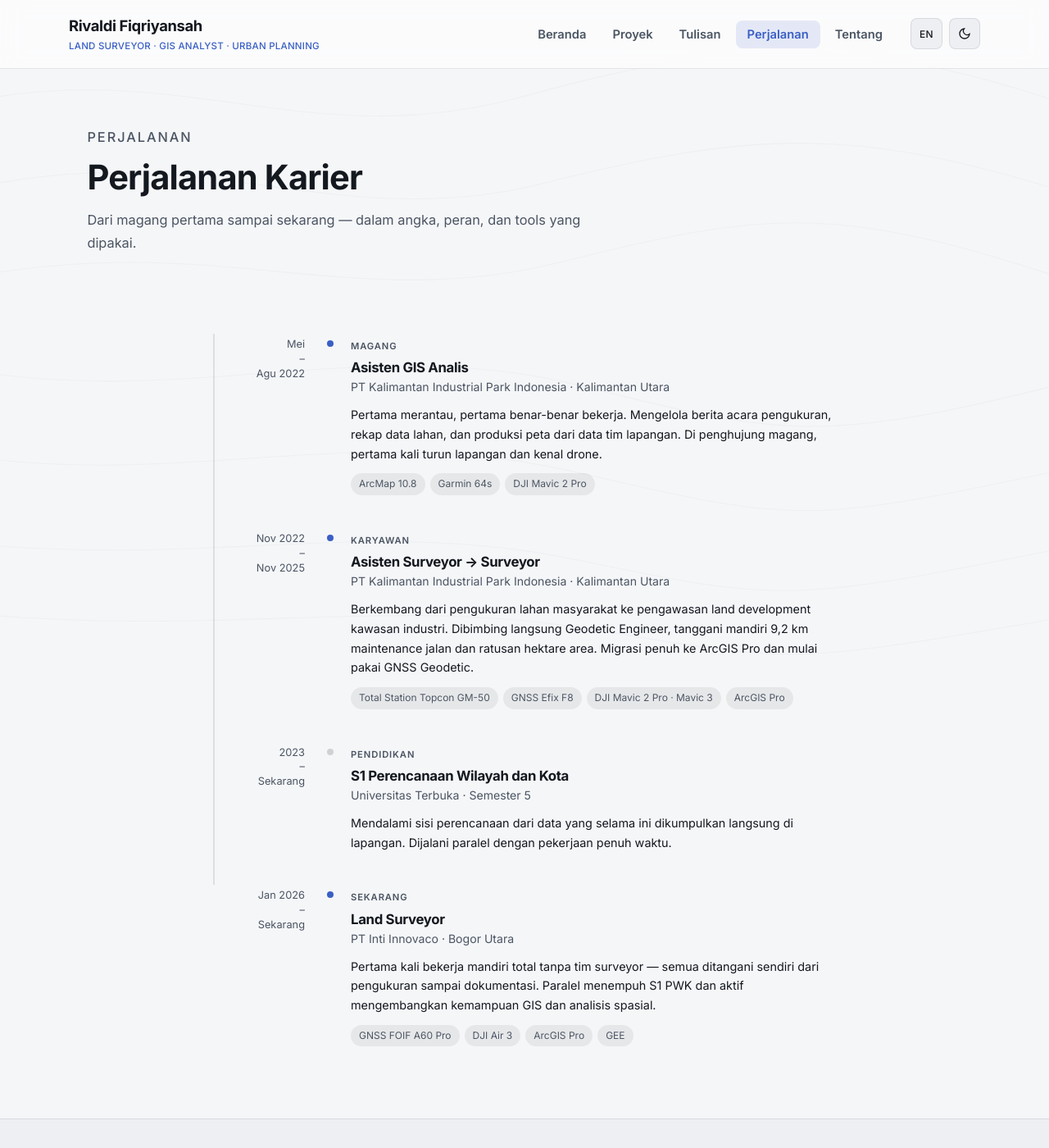
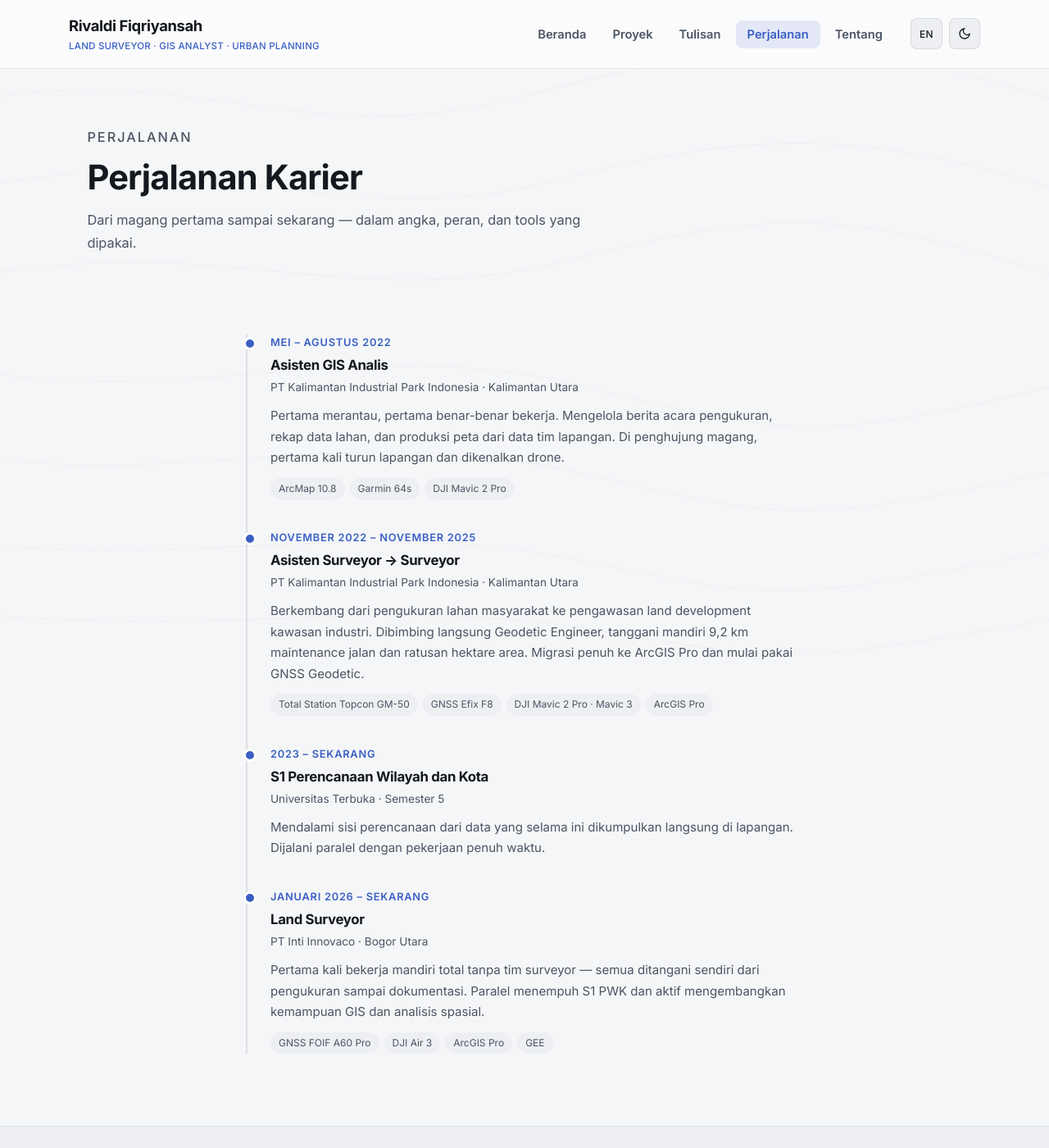
Before and after one commit to RivaldiMpam/RivaldiMpam.github.io, a Jekyll site: the page built from journey.md, in a window 1280 px wide and 1400 px high. Shown: the whole window at 82% size. Built offline with Jekyll 4.4.1, drawn with Linux system fonts in a browser that asks for light colours.

Commit message:
Update journey.md

```diff
--- a/journey.md
+++ b/journey.md
@@ -16,96 +16,81 @@ description: "Perjalanan karier Rivaldi Fiqriyansah — dari magang pertama di K
 </div>
 
 <div class="section">
-  <div class="section-inner" style="max-width:760px;">
+  <div class="section-inner" style="max-width:680px;">
+    <div class="timeline">
 
-    <div style="display:flex; flex-direction:column; gap:0;">
-
-      <!-- ENTRY 1 -->
-      <div style="display:grid; grid-template-columns:110px 1fr; gap:8px 32px; padding-bottom:40px; border-left:2px solid var(--border); padding-left:0; position:relative;">
-        <div style="text-align:right; padding-top:4px;">
-          <div style="font-size:0.8rem; color:var(--text-muted); line-height:1.4;">Mei<br>–<br>Agu 2022</div>
+      <div class="timeline-item">
+        <div class="timeline-date i18n" data-id="Mei – Agustus 2022" data-en="May – August 2022">Mei – Agustus 2022</div>
+        <h3 class="i18n" data-id="Asisten GIS Analis" data-en="GIS Analyst Assistant">Asisten GIS Analis
+          <span style="font-weight:400; color:var(--text-muted);"> · Magang</span>
+        </h3>
+        <div style="font-size:0.85rem; color:var(--text-muted); margin-bottom:10px;">
+          PT Kalimantan Industrial Park Indonesia · Kalimantan Utara
         </div>
-        <div style="padding-left:24px; position:relative;">
-          <div style="position:absolute; left:-7px; top:6px; width:12px; height:12px; border-radius:50%; background:var(--accent,#3b7cf4); border:2px solid var(--bg,#fff);"></div>
-          <span style="font-size:0.7rem; font-weight:600; letter-spacing:.08em; text-transform:uppercase; color:var(--text-muted);" class="i18n" data-id="Magang" data-en="Internship">Magang</span>
-          <h2 style="font-size:1.05rem; margin:4px 0 2px;" class="i18n" data-id="Asisten GIS Analis" data-en="GIS Analyst Assistant">Asisten GIS Analis</h2>
-          <div style="font-size:0.88rem; color:var(--text-muted); margin-bottom:10px;">PT Kalimantan Industrial Park Indonesia · Kalimantan Utara</div>
-          <p style="font-size:0.9rem; line-height:1.65; margin:0 0 12px;" class="i18n"
-             data-id="Pertama merantau, pertama benar-benar bekerja. Mengelola berita acara pengukuran, rekap data lahan, dan produksi peta dari data tim lapangan. Di penghujung magang, pertama kali turun lapangan dan kenal drone."
-             data-en="First time living away from home, first real job. Managing survey minutes, land data recaps, and map production from field team data. At the end of the internship, first time going to the field and being introduced to drones.">
-            Pertama merantau, pertama benar-benar bekerja. Mengelola berita acara pengukuran, rekap data lahan, dan produksi peta dari data tim lapangan. Di penghujung magang, pertama kali turun lapangan dan kenal drone.
-          </p>
-          <div style="display:flex; flex-wrap:wrap; gap:6px;">
-            <span style="font-size:0.75rem; padding:3px 10px; border-radius:100px; background:var(--surface-alt,rgba(0,0,0,.06)); color:var(--text-muted);">ArcMap 10.8</span>
-            <span style="font-size:0.75rem; padding:3px 10px; border-radius:100px; background:var(--surface-alt,rgba(0,0,0,.06)); color:var(--text-muted);">Garmin 64s</span>
-            <span style="font-size:0.75rem; padding:3px 10px; border-radius:100px; background:var(--surface-alt,rgba(0,0,0,.06)); color:var(--text-muted);">DJI Mavic 2 Pro</span>
-          </div>
+        <p class="i18n"
+           data-id="Pertama merantau, pertama benar-benar bekerja. Mengelola berita acara pengukuran, rekap data lahan, dan produksi peta dari data tim lapangan. Di penghujung magang, pertama kali turun lapangan dan dikenalkan drone."
+           data-en="First time living away from home, first real job. Managing survey records, land data recaps, and map production from field team data. At the end of the internship, first time going into the field and being introduced to drones.">
+          Pertama merantau, pertama benar-benar bekerja. Mengelola berita acara pengukuran, rekap data lahan, dan produksi peta dari data tim lapangan. Di penghujung magang, pertama kali turun lapangan dan dikenalkan drone.
+        </p>
+        <div style="display:flex; flex-wrap:wrap; gap:6px; margin-top:12px;">
+          <span style="font-size:0.75rem; padding:3px 10px; border-radius:100px; background:var(--surface-2); color:var(--text-muted);">ArcMap 10.8</span>
+          <span style="font-size:0.75rem; padding:3px 10px; border-radius:100px; background:var(--surface-2); color:var(--text-muted);">Garmin 64s</span>
+          <span style="font-size:0.75rem; padding:3px 10px; border-radius:100px; background:var(--surface-2); color:var(--text-muted);">DJI Mavic 2 Pro</span>
         </div>
       </div>
 
-      <!-- ENTRY 2 -->
-      <div style="display:grid; grid-template-columns:110px 1fr; gap:8px 32px; padding-bottom:40px; border-left:2px solid var(--border); padding-left:0; position:relative;">
-        <div style="text-align:right; padding-top:4px;">
-          <div style="font-size:0.8rem; color:var(--text-muted); line-height:1.4;">Nov 2022<br>–<br>Nov 2025</div>
+      <div class="timeline-item">
+        <div class="timeline-date i18n" data-id="November 2022 – November 2025" data-en="November 2022 – November 2025">November 2022 – November 2025</div>
+        <h3 class="i18n" data-id="Asisten Surveyor → Surveyor" data-en="Surveyor Assistant → Surveyor">Asisten Surveyor → Surveyor</h3>
+        <div style="font-size:0.85rem; color:var(--text-muted); margin-bottom:10px;">
+          PT Kalimantan Industrial Park Indonesia · Kalimantan Utara
         </div>
-        <div style="padding-left:24px; position:relative;">
-          <div style="position:absolute; left:-7px; top:6px; width:12px; height:12px; border-radius:50%; background:var(--accent,#3b7cf4); border:2px solid var(--bg,#fff);"></div>
-          <span style="font-size:0.7rem; font-weight:600; letter-spacing:.08em; text-transform:uppercase; color:var(--text-muted);" class="i18n" data-id="Karyawan" data-en="Full-time">Karyawan</span>
-          <h2 style="font-size:1.05rem; margin:4px 0 2px;" class="i18n" data-id="Asisten Surveyor → Surveyor" data-en="Surveyor Assistant → Surveyor">Asisten Surveyor → Surveyor</h2>
-          <div style="font-size:0.88rem; color:var(--text-muted); margin-bottom:10px;">PT Kalimantan Industrial Park Indonesia · Kalimantan Utara</div>
-          <p style="font-size:0.9rem; line-height:1.65; margin:0 0 12px;" class="i18n"
-             data-id="Berkembang dari pengukuran lahan masyarakat ke pengawasan land development kawasan industri. Dibimbing langsung Geodetic Engineer, tanggani mandiri 9,2 km maintenance jalan dan ratusan hektare area. Migrasi penuh ke ArcGIS Pro dan mulai pakai GNSS Geodetic."
-             data-en="Grew from community land surveys to supervising industrial land development. Mentored by a Geodetic Engineer, independently handled 9.2 km of road maintenance and hundreds of hectares. Fully migrated to ArcGIS Pro and started using Geodetic GNSS.">
-            Berkembang dari pengukuran lahan masyarakat ke pengawasan land development kawasan industri. Dibimbing langsung Geodetic Engineer, tanggani mandiri 9,2 km maintenance jalan dan ratusan hektare area. Migrasi penuh ke ArcGIS Pro dan mulai pakai GNSS Geodetic.
-          </p>
-          <div style="display:flex; flex-wrap:wrap; gap:6px;">
-            <span style="font-size:0.75rem; padding:3px 10px; border-radius:100px; background:var(--surface-alt,rgba(0,0,0,.06)); color:var(--text-muted);">Total Station Topcon GM-50</span>
-            <span style="font-size:0.75rem; padding:3px 10px; border-radius:100px; background:var(--surface-alt,rgba(0,0,0,.06)); color:var(--text-muted);">GNSS Efix F8</span>
-            <span style="font-size:0.75rem; padding:3px 10px; border-radius:100px; background:var(--surface-alt,rgba(0,0,0,.06)); color:var(--text-muted);">DJI Mavic 2 Pro · Mavic 3</span>
-            <span style="font-size:0.75rem; padding:3px 10px; border-radius:100px; background:var(--surface-alt,rgba(0,0,0,.06)); color:var(--text-muted);">ArcGIS Pro</span>
-          </div>
+        <p class="i18n"
+           data-id="Berkembang dari pengukuran lahan masyarakat ke pengawasan land development kawasan industri. Dibimbing langsung Geodetic Engineer, tanggani mandiri 9,2 km maintenance jalan dan ratusan hektare area. Migrasi penuh ke ArcGIS Pro dan mulai pakai GNSS Geodetic."
+           data-en="Grew from community land surveys to supervising industrial land development. Mentored by a Geodetic Engineer, independently handled 9.2 km of road maintenance and hundreds of hectares. Fully migrated to ArcGIS Pro and started using Geodetic GNSS.">
+          Berkembang dari pengukuran lahan masyarakat ke pengawasan land development kawasan industri. Dibimbing langsung Geodetic Engineer, tanggani mandiri 9,2 km maintenance jalan dan ratusan hektare area. Migrasi penuh ke ArcGIS Pro dan mulai pakai GNSS Geodetic.
+        </p>
+        <div style="display:flex; flex-wrap:wrap; gap:6px; margin-top:12px;">
+          <span style="font-size:0.75rem; padding:3px 10px; border-radius:100px; background:var(--surface-2); color:var(--text-muted);">Total Station Topcon GM-50</span>
+          <span style="font-size:0.75rem; padding:3px 10px; border-radius:100px; background:var(--surface-2); color:var(--text-muted);">GNSS Efix F8</span>
+          <span style="font-size:0.75rem; padding:3px 10px; border-radius:100px; background:var(--surface-2); color:var(--text-muted);">DJI Mavic 2 Pro · Mavic 3</span>
+          <span style="font-size:0.75rem; padding:3px 10px; border-radius:100px; background:var(--surface-2); color:var(--text-muted);">ArcGIS Pro</span>
         </div>
       </div>
 
-      <!-- ENTRY 3: Pendidikan (parallel) -->
-      <div style="display:grid; grid-template-columns:110px 1fr; gap:8px 32px; padding-bottom:40px; border-left:2px solid var(--border); padding-left:0; position:relative;">
-        <div style="text-align:right; padding-top:4px;">
-          <div style="font-size:0.8rem; color:var(--text-muted); line-height:1.4;">2023<br>–<br>Sekarang</div>
+      <div class="timeline-item">
+        <div class="timeline-date i18n" data-id="2023 – Sekarang" data-en="2023 – Present">2023 – Sekarang</div>
+        <h3 class="i18n" data-id="S1 Perencanaan Wilayah dan Kota" data-en="BSc Urban & Regional Planning">S1 Perencanaan Wilayah dan Kota
+          <span style="font-weight:400; color:var(--text-muted);"> · Pendidikan</span>
+        </h3>
+        <div style="font-size:0.85rem; color:var(--text-muted); margin-bottom:10px;">
+          Universitas Terbuka · Semester 5
         </div>
-        <div style="padding-left:24px; position:relative;">
-          <div style="position:absolute; left:-7px; top:6px; width:12px; height:12px; border-radius:50%; background:var(--surface-alt,rgba(0,0,0,.15)); border:2px solid var(--bg,#fff);"></div>
-          <span style="font-size:0.7rem; font-weight:600; letter-spacing:.08em; text-transform:uppercase; color:var(--text-muted);" class="i18n" data-id="Pendidikan" data-en="Education">Pendidikan</span>
-          <h2 style="font-size:1.05rem; margin:4px 0 2px;" class="i18n" data-id="S1 Perencanaan Wilayah dan Kota" data-en="BSc Urban & Regional Planning">S1 Perencanaan Wilayah dan Kota</h2>
-          <div style="font-size:0.88rem; color:var(--text-muted); margin-bottom:10px;">Universitas Terbuka · Semester 5</div>
-          <p style="font-size:0.9rem; line-height:1.65; margin:0;" class="i18n"
-             data-id="Mendalami sisi perencanaan dari data yang selama ini dikumpulkan langsung di lapangan. Dijalani paralel dengan pekerjaan penuh waktu."
-             data-en="Going deeper into the planning side of data collected directly in the field. Pursued in parallel with full-time work.">
-            Mendalami sisi perencanaan dari data yang selama ini dikumpulkan langsung di lapangan. Dijalani paralel dengan pekerjaan penuh waktu.
-          </p>
-        </div>
+        <p class="i18n"
+           data-id="Mendalami sisi perencanaan dari data yang selama ini dikumpulkan langsung di lapangan. Dijalani paralel dengan pekerjaan penuh waktu."
+           data-en="Going deeper into the planning side of data collected directly in the field. Pursued in parallel with full-time work.">
+          Mendalami sisi perencanaan dari data yang selama ini dikumpulkan langsung di lapangan. Dijalani paralel dengan pekerjaan penuh waktu.
+        </p>
       </div>
 
-      <!-- ENTRY 4 -->
-      <div style="display:grid; grid-template-columns:110px 1fr; gap:8px 32px; padding-bottom:0; border-left:2px solid transparent; padding-left:0; position:relative;">
-        <div style="text-align:right; padding-top:4px;">
-          <div style="font-size:0.8rem; color:var(--text-muted); line-height:1.4;">Jan 2026<br>–<br>Sekarang</div>
+      <div class="timeline-item">
+        <div class="timeline-date i18n" data-id="Januari 2026 – Sekarang" data-en="January 2026 – Present">Januari 2026 – Sekarang</div>
+        <h3 class="i18n" data-id="Land Surveyor" data-en="Land Surveyor">Land Surveyor
+          <span style="font-weight:400; color:var(--accent);"> · Sekarang</span>
+        </h3>
+        <div style="font-size:0.85rem; color:var(--text-muted); margin-bottom:10px;">
+          PT Inti Innovaco · Bogor Utara
         </div>
-        <div style="padding-left:24px; position:relative;">
-          <div style="position:absolute; left:-7px; top:6px; width:12px; height:12px; border-radius:50%; background:var(--accent,#3b7cf4); border:2px solid var(--bg,#fff);"></div>
-          <span style="font-size:0.7rem; font-weight:600; letter-spacing:.08em; text-transform:uppercase; color:var(--text-muted);" class="i18n" data-id="Sekarang" data-en="Current">Sekarang</span>
-          <h2 style="font-size:1.05rem; margin:4px 0 2px;" class="i18n" data-id="Land Surveyor" data-en="Land Surveyor">Land Surveyor</h2>
-          <div style="font-size:0.88rem; color:var(--text-muted); margin-bottom:10px;">PT Inti Innovaco · Bogor Utara</div>
-          <p style="font-size:0.9rem; line-height:1.65; margin:0 0 12px;" class="i18n"
-             data-id="Pertama kali bekerja mandiri total tanpa tim surveyor — semua ditangani sendiri dari pengukuran sampai dokumentasi. Paralel menempuh S1 PWK dan aktif mengembangkan kemampuan GIS dan analisis spasial."
-             data-en="First time working fully independently without a survey team — handling everything solo from measurement to documentation. Simultaneously pursuing an Urban Planning degree and actively developing GIS and spatial analysis skills.">
-            Pertama kali bekerja mandiri total tanpa tim surveyor — semua ditangani sendiri dari pengukuran sampai dokumentasi. Paralel menempuh S1 PWK dan aktif mengembangkan kemampuan GIS dan analisis spasial.
-          </p>
-          <div style="display:flex; flex-wrap:wrap; gap:6px;">
-            <span style="font-size:0.75rem; padding:3px 10px; border-radius:100px; background:var(--surface-alt,rgba(0,0,0,.06)); color:var(--text-muted);">GNSS FOIF A60 Pro</span>
-            <span style="font-size:0.75rem; padding:3px 10px; border-radius:100px; background:var(--surface-alt,rgba(0,0,0,.06)); color:var(--text-muted);">DJI Air 3</span>
-            <span style="font-size:0.75rem; padding:3px 10px; border-radius:100px; background:var(--surface-alt,rgba(0,0,0,.06)); color:var(--text-muted);">ArcGIS Pro</span>
-            <span style="font-size:0.75rem; padding:3px 10px; border-radius:100px; background:var(--surface-alt,rgba(0,0,0,.06)); color:var(--text-muted);">GEE</span>
-          </div>
+        <p class="i18n"
+           data-id="Pertama kali bekerja mandiri total tanpa tim surveyor — semua ditangani sendiri dari pengukuran sampai dokumentasi. Paralel menempuh S1 PWK dan aktif mengembangkan kemampuan GIS dan analisis spasial."
+           data-en="First time working fully independently without a survey team — handling everything solo from measurement to documentation. Simultaneously pursuing an Urban Planning degree and actively developing GIS and spatial analysis skills.">
+          Pertama kali bekerja mandiri total tanpa tim surveyor — semua ditangani sendiri dari pengukuran sampai dokumentasi. Paralel menempuh S1 PWK dan aktif mengembangkan kemampuan GIS dan analisis spasial.
+        </p>
+        <div style="display:flex; flex-wrap:wrap; gap:6px; margin-top:12px;">
+          <span style="font-size:0.75rem; padding:3px 10px; border-radius:100px; background:var(--surface-2); color:var(--text-muted);">GNSS FOIF A60 Pro</span>
+          <span style="font-size:0.75rem; padding:3px 10px; border-radius:100px; background:var(--surface-2); color:var(--text-muted);">DJI Air 3</span>
+          <span style="font-size:0.75rem; padding:3px 10px; border-radius:100px; background:var(--surface-2); color:var(--text-muted);">ArcGIS Pro</span>
+          <span style="font-size:0.75rem; padding:3px 10px; border-radius:100px; background:var(--surface-2); color:var(--text-muted);">GEE</span>
         </div>
       </div>
 
```
